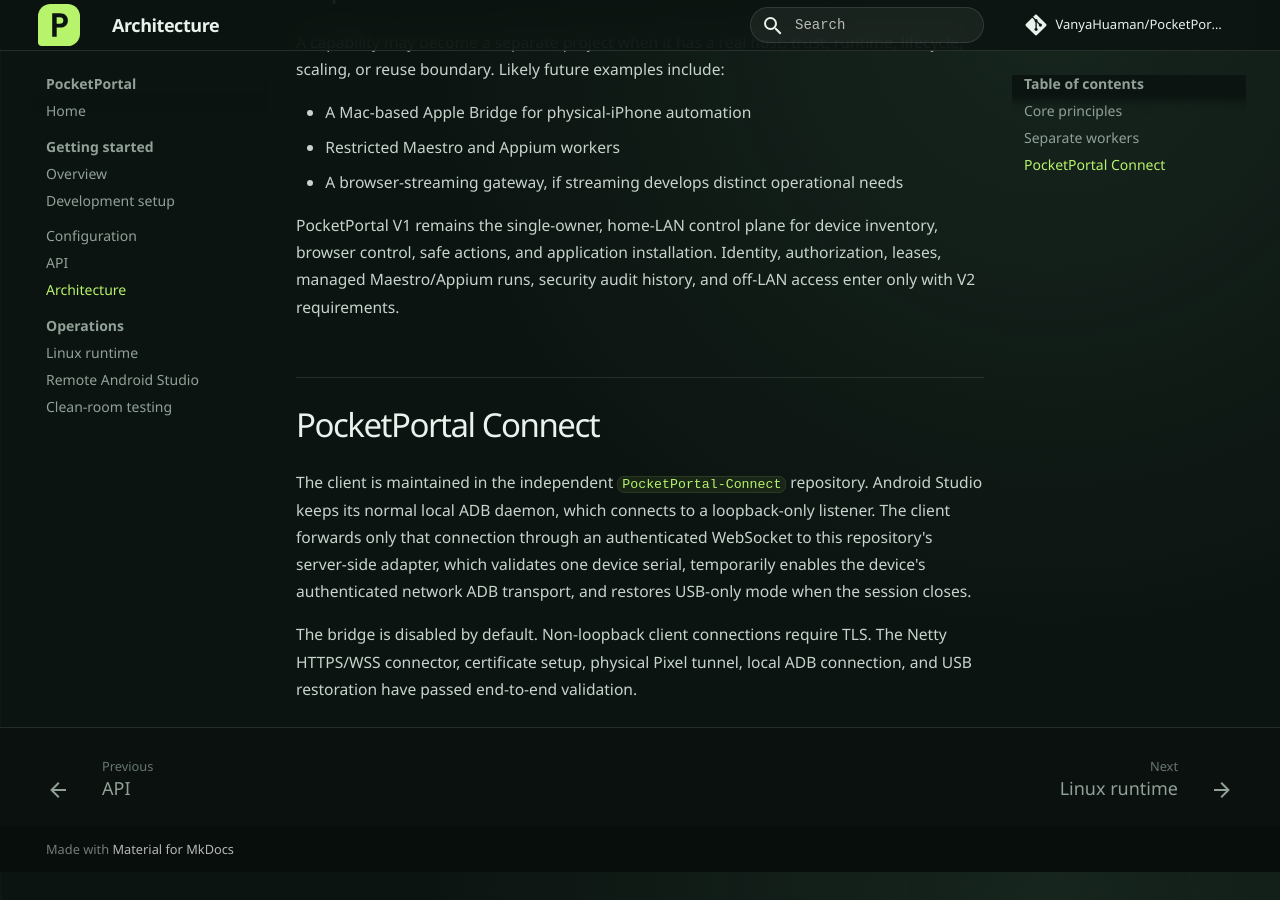
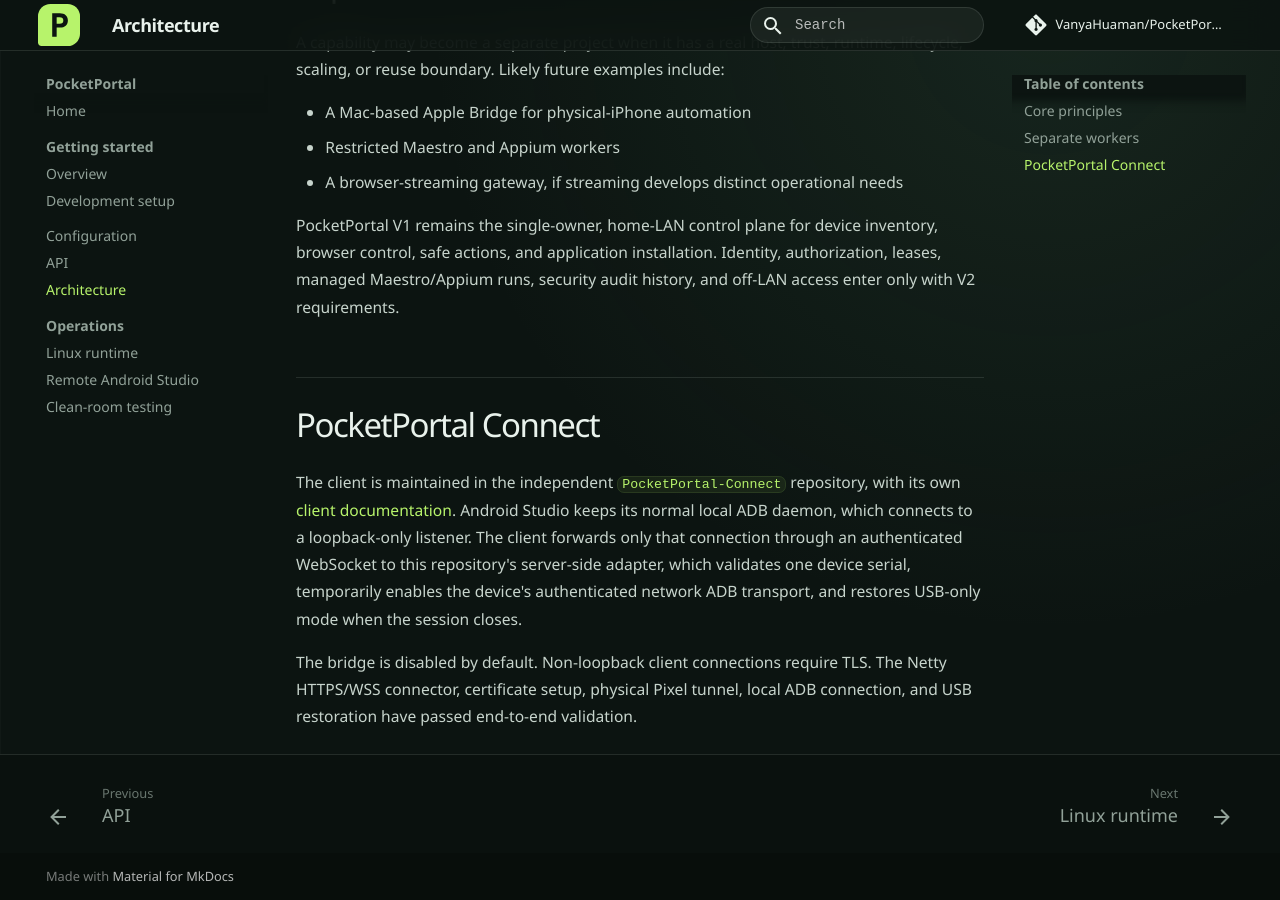
Before and after one commit to VanyaHuaman/PocketPortal, an MkDocs documentation site: the page built from docs/architecture.md, in a window 1280 px wide and 900 px high, scrolled down 934 px. Built offline with MkDocs 1.6.1 and Material for MkDocs 9.7.7, drawn with Linux system fonts in a browser that asks for light colours; comment, search, counter and statistics services are not loaded.

Commit message:
Cross-link PocketPortal documentation

```diff
--- a/docs/architecture.md
+++ b/docs/architecture.md
@@ -39,8 +39,10 @@
 
 The client is maintained in the independent
 [`PocketPortal-Connect`](https://github.com/VanyaHuaman/PocketPortal-Connect)
-repository. Android Studio keeps its normal local ADB daemon, which connects to
-a loopback-only listener. The client forwards only that connection through an
+repository, with its own
+[client documentation](https://vanyahuaman.github.io/PocketPortal-Connect/).
+Android Studio keeps its normal local ADB daemon, which connects to a
+loopback-only listener. The client forwards only that connection through an
 authenticated WebSocket to this repository's server-side adapter, which
 validates one device serial, temporarily enables the device's authenticated
 network ADB transport, and restores USB-only mode when the session closes.
```
Also changed, not shown: docs/index.md (+1 -0 lines).
